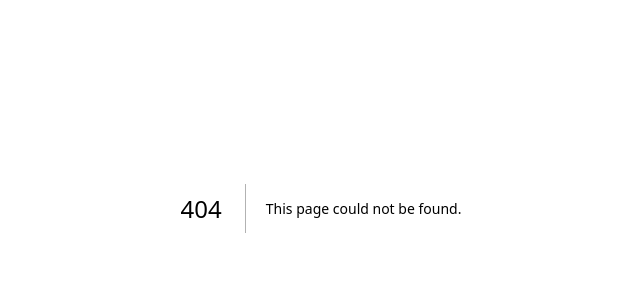
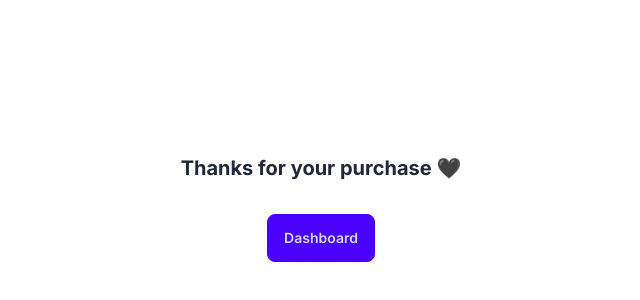
Before and after one commit to chrisrod115/codefast-blueprint, a Next.js app: page /success in a window 1280 px wide. Before the commit this address had no page. Shown: the part 192-492 px from the top of the page, without its empty margins (319-959 px from the left). Built offline with nearby package versions, Linux system fonts and the light colour scheme.

Commit message:
Add SuccessPage component to display purchase confirmation and link to dashboard

```diff
--- /dev/null
+++ b/app/success/page.js
@@ -0,0 +1,12 @@
+import Link from "next/link";
+
+export default async function SuccessPage() {
+  return (
+    <main className="min-h-screen flex flex-col justify-center items-center gap-8">
+      <h1 className="text-xl font-bold">Thanks for your purchase 🖤</h1>
+      <Link href="/dashboard" className="btn btn-primary">
+        Dashboard
+      </Link>
+    </main>
+  );
+}
```
